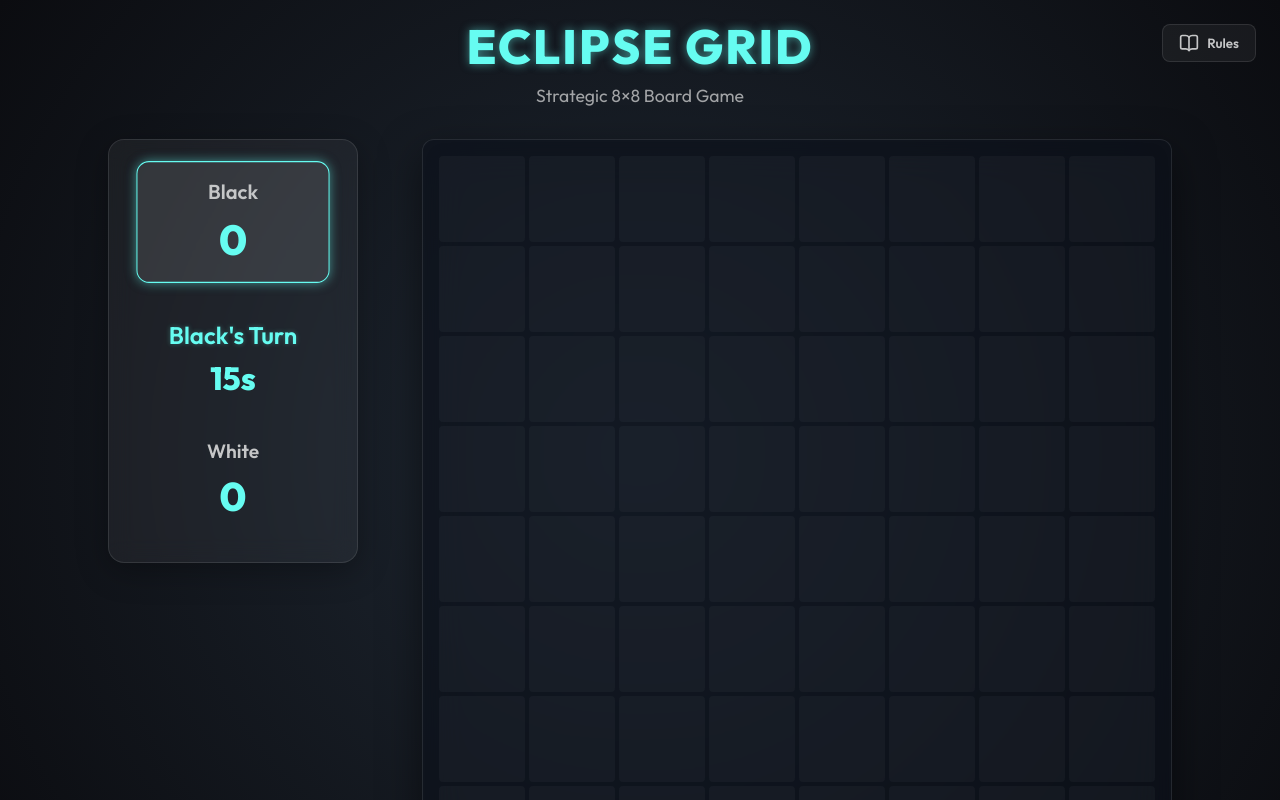
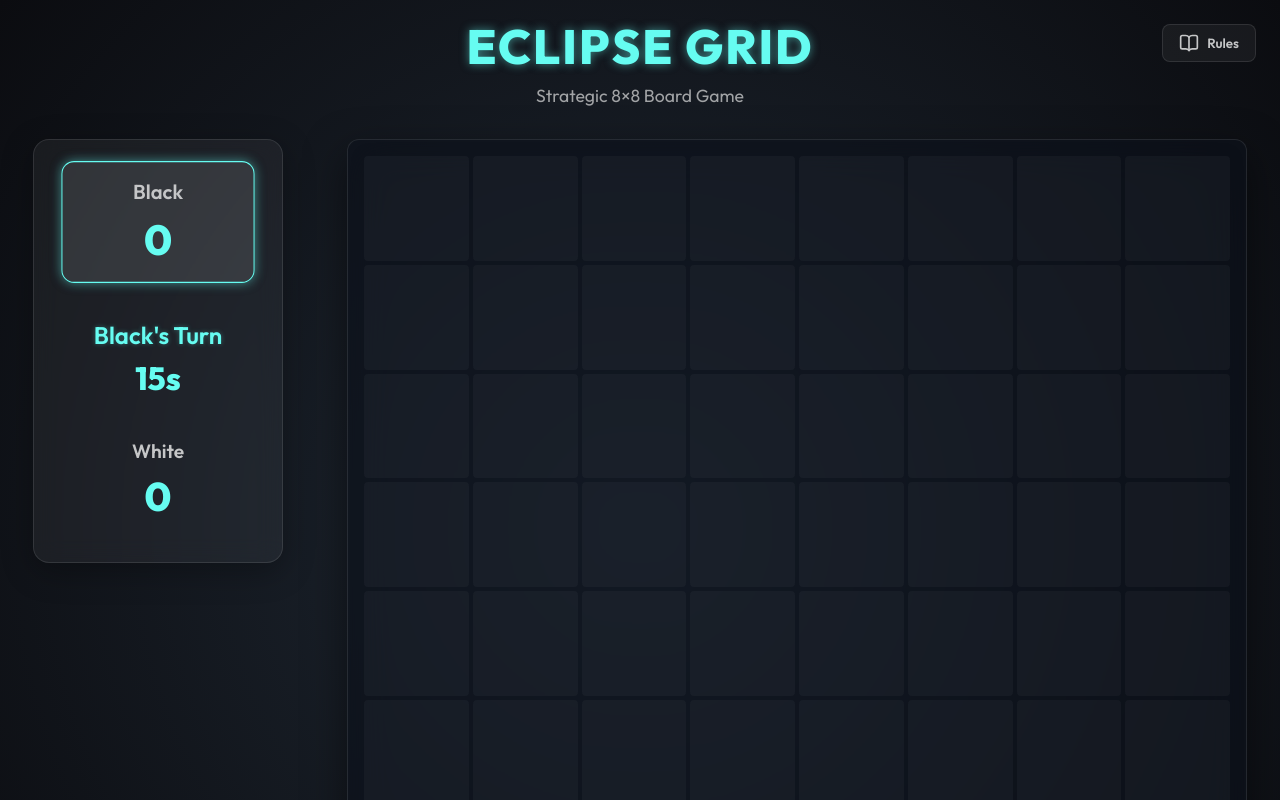
Before and after one commit to Rinika-Codes/Offline_Mindsweeper, a React (Vite) app: page / in a window 1280 px wide. Shown: the top 800 px of the page. Built offline with nearby package versions, Linux system fonts and the light colour scheme.

Commit message:
Greatly increase board maximum size by allowing flex expansion and increasing root boundary

```diff
--- a/src/App.css
+++ b/src/App.css
@@ -123,7 +123,8 @@
   grid-template-rows: repeat(8, 1fr);
   gap: 4px;
   width: 100%;
-  max-width: 750px;
+  max-width: 900px;
+  flex: 1;
   aspect-ratio: 1;
 }
 
--- a/src/index.css
+++ b/src/index.css
@@ -36,7 +36,7 @@ body {
 
 #root {
   width: 100%;
-  max-width: 1200px;
+  max-width: 1600px;
   padding: 1rem;
 }
 
```
